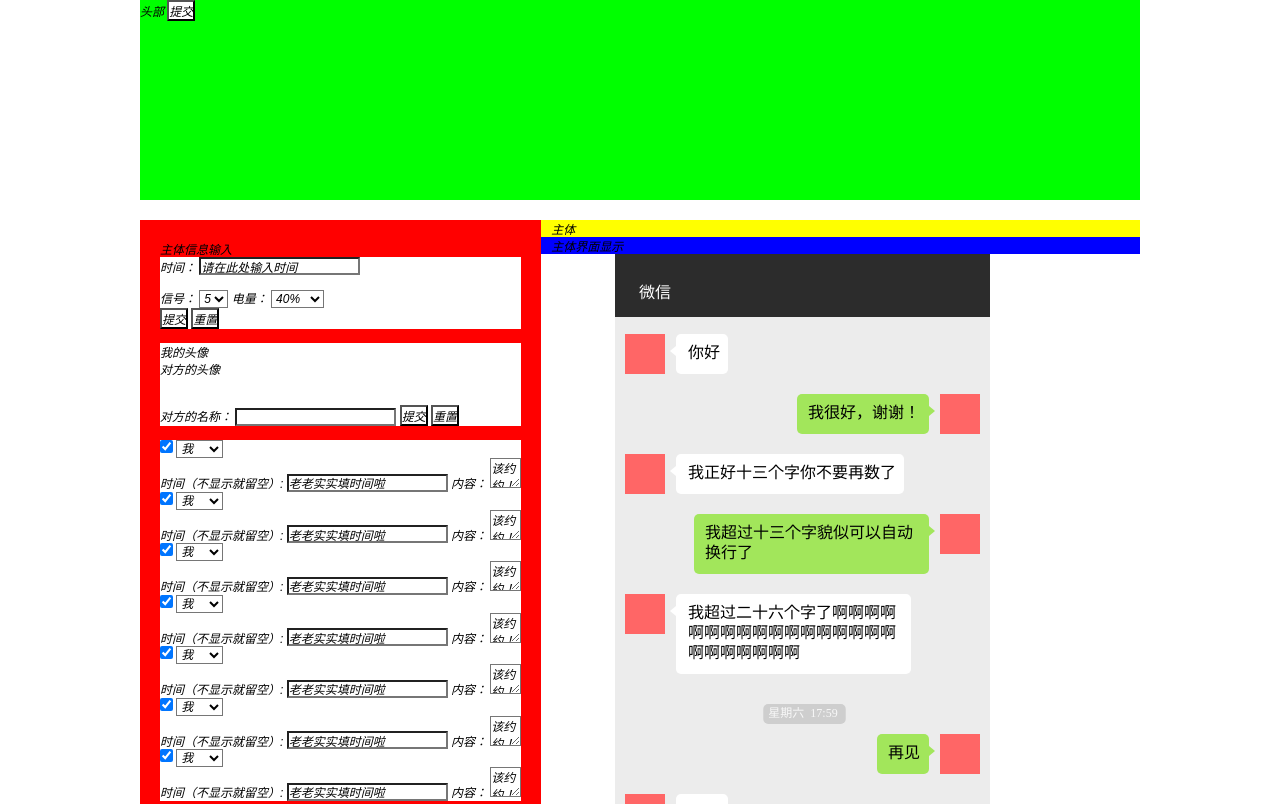
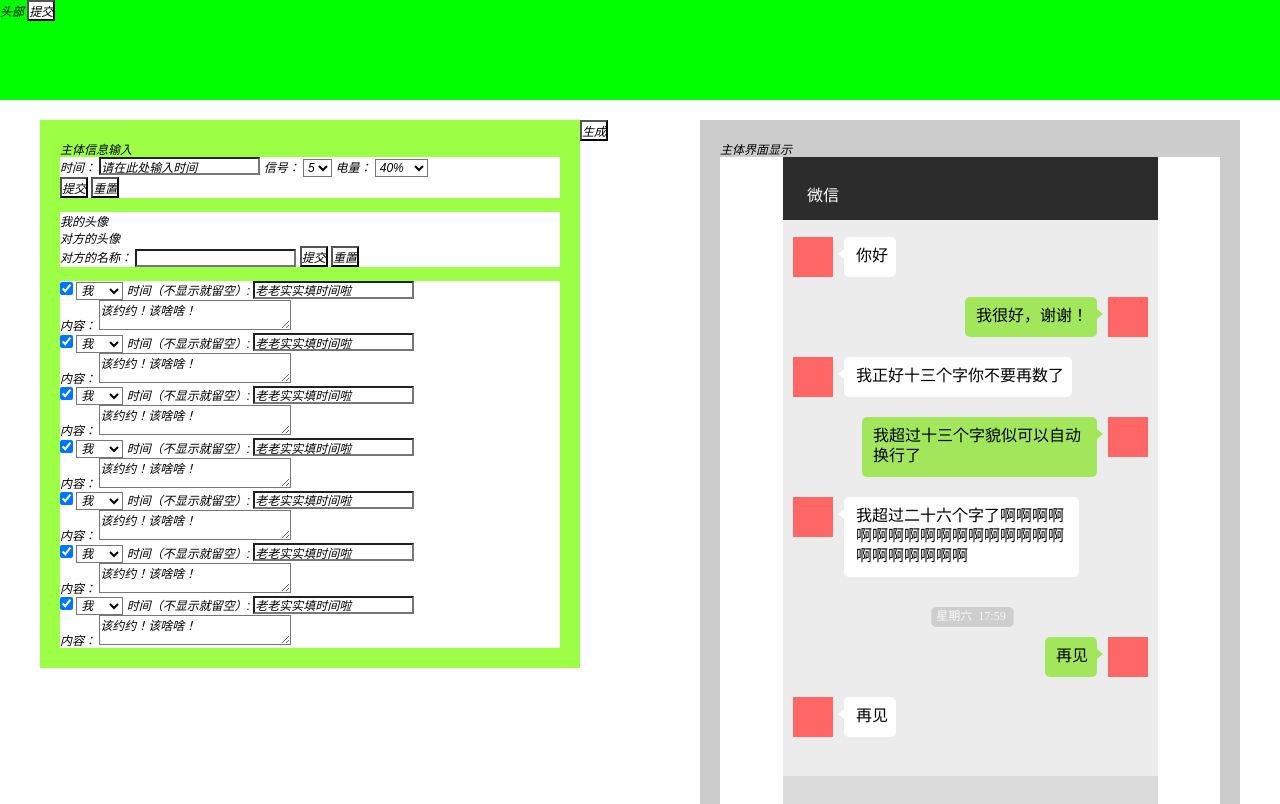
Before and after one commit to airingursb/ez, a plain HTML site: page source/index.html in a window 1280 px wide. Shown: the top 804 px of the page. Drawn offline with Linux system fonts and the light colour scheme.

Commit message:
改版式 三列布局

```diff
--- a/source/css/css.css
+++ b/source/css/css.css
@@ -12,36 +12,40 @@
 版记选用 宽为1000px;高为200px;
 */
 .warp{
-		width:1000px;
-		height:1200px;
+		width:100%
+		height:1000px;
 		margin:0 auto;
 	 }/*包裹层*/
 
 .header{
 			width:100%;
-			height:200px;
+			height:100px;
 			background:#0F0;
 			margin-bottom:20px;
 	   }/*头部*/
 
 
 .mainBody{
-			height:770px;
-			background:#FF0;
+
+            margin:0 auto;
 		 }/*主体*/
 
 		.left{
 				float:left;
-				background:#F00;
-
-				padding:20px;
-				margin-right:10px;
+				background: #9cff46;
+			    width: 500px;
+                padding: 20px;
+				margin-left:40px;
 				}/*主体左面输入部分*/
-
+	    .middle{
+             float:left;
+        }
 		.right{
-
-				background:#00F;
-				margin-left:20px;
+				float:right;
+                padding: 20px;
+                width: 500px;
+				background:#CCC;
+				margin-right:40px;
 
 				}/*主体右面显示部分*/
 			  .right.photo{
@@ -49,10 +53,12 @@
 						 height: 670px;
 						 background:#903;
 
+
 					  }
 
 
 .footer{
+            clear:both;
 			background:#000;
 			height:200px;
 			margin-top:20px;
--- a/source/index.html
+++ b/source/index.html
@@ -12,14 +12,13 @@
     <div class="header">头部
         <input id="lastBtn" type="button" value="提交" onclick="putMainView(context)">
     </div>
-    <div class="mainBody">主体
+    <div class="mainBody">
         <div class="left">主体信息输入
             <div class="parameter">
                     <label for="barTime">
                         时间：
                         <input id="barTime" type="text" value="请在此处输入时间" />
                     </label>
-                    <br><br>
                     <label for="signal">
                         信号：
                         <select id="signal">
@@ -55,7 +54,6 @@
             <div class="message">
                     <div class="profileme">我的头像</div>
                     <div class="profileyou">对方的头像</div>
-                    <br><br>
                     <label for="hisName">
                         对方的名称：
                         <input id="hisName" type="text" />
@@ -74,14 +72,14 @@
                         <option value="对方">对方</option>
                     </select>
                 </label>
-                <br>
                 <label for="time1">
                     时间（不显示就留空）:
                     <input id="time1" type="text" value="老老实实填时间啦" />
                 </label>
+                <br>
                 <label for="cnt1">
                     内容：
-                    <textarea id="cnt1" rows="2" cols="2">该约约！该啥啥！</textarea>
+                    <textarea id="cnt1" rows="2" cols="25">该约约！该啥啥！</textarea>
                 </label>
                 <br>
 
@@ -93,14 +91,14 @@
                         <option value="对方">对方</option>
                     </select>
                 </label>
-                <br>
                 <label for="time2">
                     时间（不显示就留空）:
                     <input id="time2" type="text" value="老老实实填时间啦" />
                 </label>
+                <br>
                 <label for="cnt2">
                     内容：
-                    <textarea id="cnt2" rows="2" cols="2">该约约！该啥啥！</textarea>
+                    <textarea id="cnt2" rows="2" cols="25">该约约！该啥啥！</textarea>
                 </label>
                 <br>
 
@@ -112,14 +110,14 @@
                         <option value="对方">对方</option>
                     </select>
                 </label>
-                <br>
                 <label for="time3">
                     时间（不显示就留空）:
                     <input id="time3" type="text" value="老老实实填时间啦" />
                 </label>
+                <br>
                 <label for="cnt3">
                     内容：
-                    <textarea id="cnt3" rows="2" cols="2">该约约！该啥啥！</textarea>
+                    <textarea id="cnt3" rows="2" cols="25">该约约！该啥啥！</textarea>
                 </label>
                 <br>
 
@@ -131,14 +129,15 @@
                         <option value="对方">对方</option>
                     </select>
                 </label>
-                <br>
+
                 <label for="time4">
                     时间（不显示就留空）:
                     <input id="time4" type="text" value="老老实实填时间啦" />
                 </label>
+                <br>
                 <label for="cnt4">
                     内容：
-                    <textarea id="cnt4" rows="2" cols="2">该约约！该啥啥！</textarea>
+                    <textarea id="cnt4" rows="2" cols="25">该约约！该啥啥！</textarea>
                 </label>
                 <br>
 
@@ -150,14 +149,14 @@
                         <option value="对方">对方</option>
                     </select>
                 </label>
-                <br>
                 <label for="time5">
                     时间（不显示就留空）:
                     <input id="time5" type="text" value="老老实实填时间啦">
                 </label>
+                <br>
                 <label for="cnt5">
                     内容：
-                    <textarea id="cnt5" rows="2" cols="2">该约约！该啥啥！</textarea>
+                    <textarea id="cnt5" rows="2" cols="25">该约约！该啥啥！</textarea>
                 </label>
                 <br>
 
@@ -169,14 +168,14 @@
                         <option value="对方">对方</option>
                     </select>
                 </label>
-                <br>
                 <label for="time6">
                     时间（不显示就留空）:
                     <input id="time6" type="text" value="老老实实填时间啦" />
                 </label>
+                <br>
                 <label for="cnt6">
                     内容：
-                    <textarea id="cnt6" rows="2" cols="2">该约约！该啥啥！</textarea>
+                    <textarea id="cnt6" rows="2" cols="25">该约约！该啥啥！</textarea>
                 </label>
                 <br>
 
@@ -188,16 +187,19 @@
                         <option value="对方">对方</option>
                     </select>
                 </label>
-                <br>
                 <label for="time7">
                     时间（不显示就留空）:
                     <input id="time7" type="text" value="老老实实填时间啦" />
                 </label>
+                <br>
                 <label for="cnt7">
                     内容：
-                    <textarea id="cnt7" rows="2" cols="2">该约约！该啥啥！</textarea>
+                    <textarea id="cnt7" rows="2" cols="25">该约约！该啥啥！</textarea>
                 </label>
             </div>
+        </div>
+        <div class="middle">
+            <input type="button" value="生成" onclick=""/>
         </div>
         <div class="right">主体界面显示
             <div class="photo">生产图片区
```
